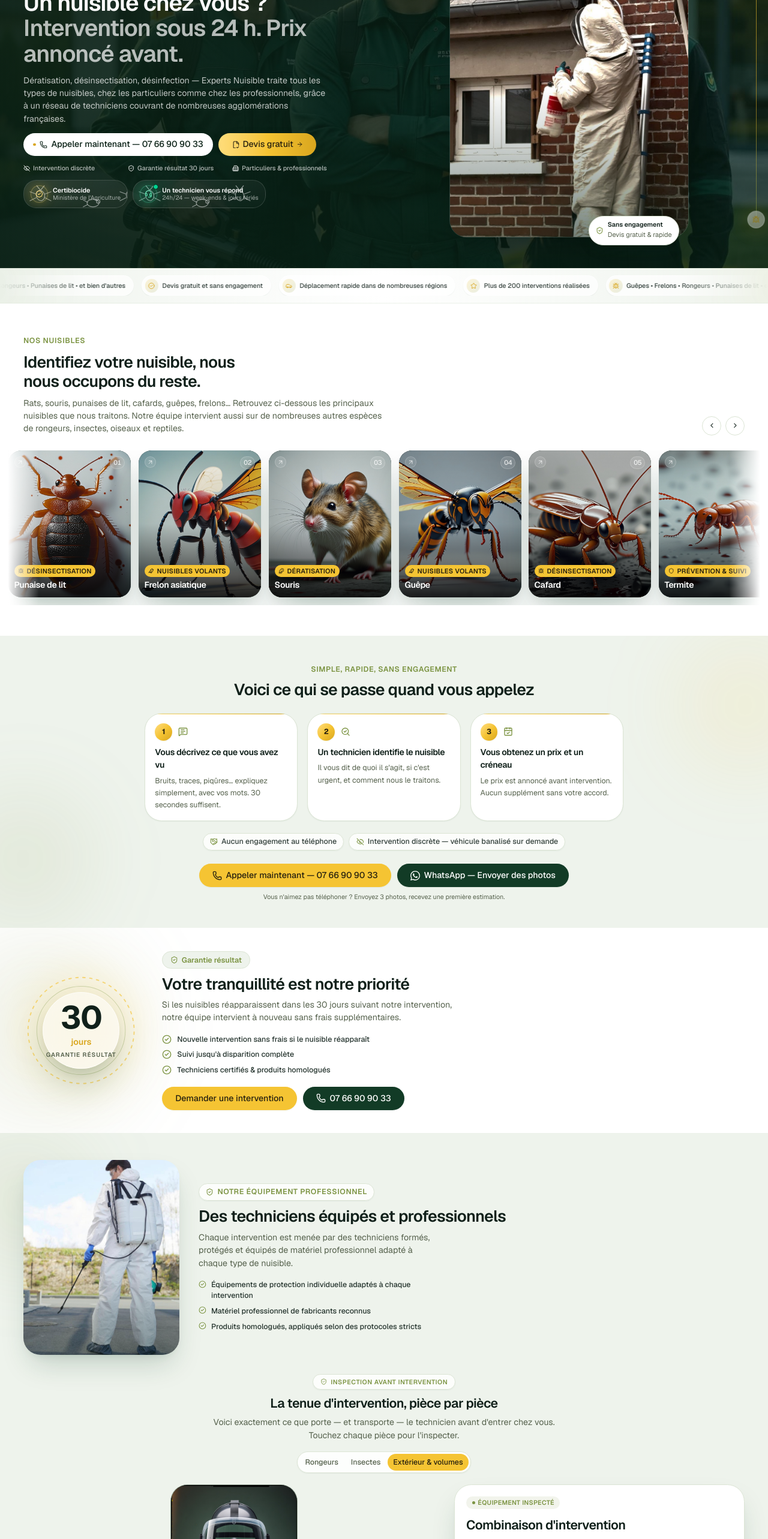
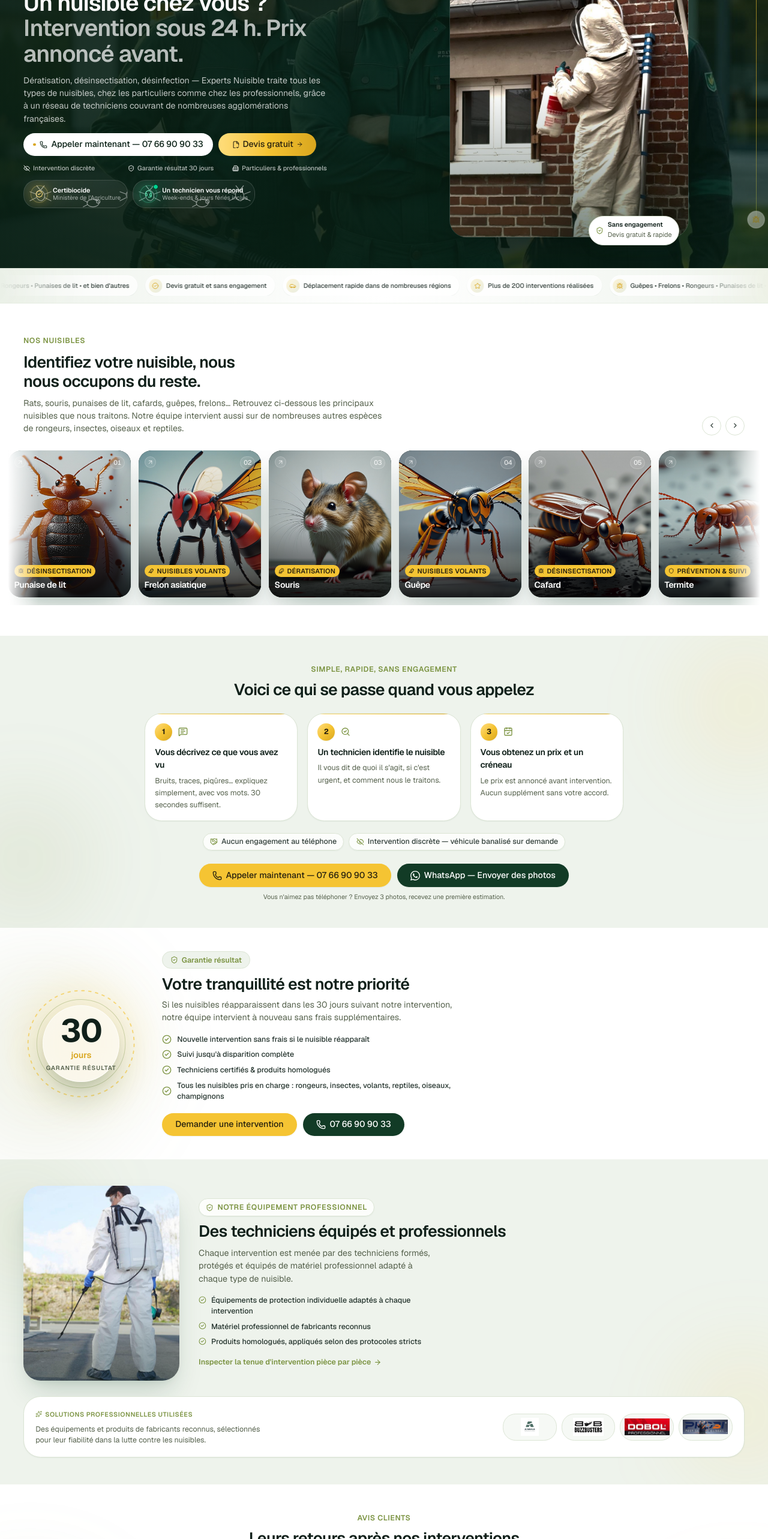
Before and after one commit to Ryad-Cyber/experts-nuisible, a Next.js app: page / in a window 1280 px wide. Shown: the part 234-2800 px from the top of the page at 60% size. Built offline with nearby package versions, Linux system fonts and the light colour scheme.

Commit message:
refactor: optimize homepage structure and reduce visual overload

```diff
--- a/src/app/identifier/page.tsx
+++ b/src/app/identifier/page.tsx
@@ -4,6 +4,7 @@ import Image from "next/image";
 import { ShieldCheck, Sparkles } from "lucide-react";
 import { PestIdentifier } from "@/components/sections/PestIdentifier";
 import { GuideNuisibles } from "@/components/sections/GuideNuisibles";
+import { TenueTechnicien } from "@/components/sections/TenueTechnicien";
 import { Configurateur } from "@/components/sections/Configurateur";
 import { Section } from "@/components/ui/Section";
 import { Reveal, StaggerGroup, StaggerItem } from "@/components/ui/Reveal";
@@ -177,6 +178,11 @@ export default function IdentifierPage() {
         <PestIdentifier />
       </Suspense>
       <GuideNuisibles />
+      {/* Tenue interactive — déplacée depuis la homepage (étape 5) : sa place
+          naturelle est cette page d'exploration, ancrée pour le teaser home. */}
+      <Section id="tenue" variant="muted" className="scroll-mt-20 py-12 md:py-16">
+        <TenueTechnicien />
+      </Section>
       <SolutionsProfessionnelles />
       <Configurateur />
     </>
--- a/src/app/page.tsx
+++ b/src/app/page.tsx
@@ -6,7 +6,6 @@ import { Garantie } from "@/components/sections/Garantie";
 import { EquipementProfessionnel } from "@/components/sections/EquipementProfessionnel";
 import { Avis } from "@/components/sections/Avis";
 import { Disponibilite } from "@/components/sections/Disponibilite";
-import { Atouts } from "@/components/sections/Atouts";
 import { Urgence } from "@/components/sections/Urgence";
 import { FAQ } from "@/components/sections/FAQ";
 import { Contact } from "@/components/sections/Contact";
@@ -16,7 +15,9 @@ import { FaqJsonLd } from "@/components/seo/FaqJsonLd";
 // Ordre narratif pensé pour un visiteur stressé :
 // problème traité (Nuisibles) → méthode & contrôle (EtapesAppel, Garantie) →
 // preuves (Equipement, Avis) → freins pratiques (Disponibilite + zones) →
-// différenciation (Atouts) → closing (Urgence) → objections/SEO (FAQ) → Contact.
+// closing (Urgence) → objections/SEO (FAQ) → Contact.
+// L'ancienne section Atouts est fusionnée dans Garantie (redites) ; la tenue
+// interactive vit désormais sur /identifier#tenue.
 export default function Home() {
   return (
     <>
@@ -28,7 +29,6 @@ export default function Home() {
       <EquipementProfessionnel />
       <Avis />
       <Disponibilite />
-      <Atouts />
       <WaveDivider fromColor="var(--color-background)" toColor="var(--color-accent)" />
       <Urgence />
       <WaveDivider fromColor="var(--color-accent)" toColor="var(--color-background)" flip />
--- a/src/components/layout/Footer.tsx
+++ b/src/components/layout/Footer.tsx
@@ -27,7 +27,6 @@ function InstagramIcon(props: SVGProps<SVGSVGElement>) {
 const footerNav = [
   { label: "Services", href: "/#nuisibles" },
   { label: "Nuisibles", href: "/nuisibles" },
-  { label: "Agence", href: "/#agence" },
   { label: "Identifier mon nuisible", href: "/identifier" },
   { label: "Zones d'intervention", href: "/#zone-intervention" },
   { label: "FAQ", href: "/#faq" },
--- a/src/components/sections/Atouts.tsx
+++ /dev/null
@@ -1,121 +0,0 @@
-"use client";
-
-import { useState } from "react";
-import { motion, useReducedMotion } from "framer-motion";
-import { BadgeCheck, Bug, Home, ShieldCheck, type LucideIcon } from "lucide-react";
-import { Section } from "@/components/ui/Section";
-import { Reveal, StaggerGroup, StaggerItem } from "@/components/ui/Reveal";
-import { cn } from "@/lib/utils";
-
-type Pillar = {
-  icon: LucideIcon;
-  title: string;
-  detail: string;
-};
-
-// Uniquement les vrais différenciateurs — le rapide/7j-7/devis gratuit/zone vivent déjà
-// dans le Hero, EtapesAppel et Disponibilite : les répéter ici diluerait ces quatre points.
-const PILLARS: Pillar[] = [
-  {
-    icon: Bug,
-    title: "Tous les nuisibles, sans exception",
-    detail: "Rongeurs • Insectes • Volants • Reptiles • Oiseaux • Parasites • Champignons",
-  },
-  {
-    icon: Home,
-    title: "Particuliers et professionnels",
-    detail: "Maisons • Appartements • Commerces • Locaux professionnels",
-  },
-  {
-    icon: BadgeCheck,
-    title: "Techniciens certifiés Certibiocide",
-    detail: "Certification du ministère de l'Agriculture pour l'usage des produits biocides.",
-  },
-  {
-    icon: ShieldCheck,
-    title: "Suivi jusqu'à disparition complète",
-    detail: "Nouvelle intervention sans frais si le nuisible réapparaît sous 30 jours.",
-  },
-];
-
-export function Atouts() {
-  const [active, setActive] = useState<number | null>(null);
-  const prefersReducedMotion = useReducedMotion();
-
-  return (
-    <Section id="agence" className="relative overflow-hidden py-10 md:py-12">
-      <div
-        aria-hidden
-        className="pointer-events-none absolute -left-40 top-1/3 h-[28rem] w-[28rem] rounded-full bg-secondary/10 blur-3xl"
-      />
-      <div
-        aria-hidden
-        className="pointer-events-none absolute -right-32 bottom-0 h-[24rem] w-[24rem] rounded-full bg-accent/10 blur-3xl"
-      />
-
-      <Reveal className="relative mx-auto max-w-2xl text-center">
-        <span className="text-sm font-semibold uppercase tracking-wider text-secondary">
-          Pourquoi nous choisir
-        </span>
-        <h2 className="mt-3 text-2xl font-semibold tracking-tight text-balance md:text-3xl">
-          Ce qui nous distingue
-        </h2>
-      </Reveal>
-
-      <StaggerGroup
-        className="relative mx-auto mt-9 w-full max-w-2xl"
-        onMouseLeave={() => setActive(null)}
-      >
-        {PILLARS.map((pillar, index) => {
-          const Icon = pillar.icon;
-          const isActive = active === index;
-          const isDimmed = active !== null && !isActive;
-
-          return (
-            <StaggerItem key={pillar.title}>
-              <div
-                onMouseEnter={() => setActive(index)}
-                className={cn(
-                  "group relative flex items-center gap-3 border-b border-border py-3.5 text-left transition-opacity duration-300 last:border-b-0 sm:gap-5",
-                  isDimmed && "opacity-40"
-                )}
-              >
-                {isActive && (
-                  <motion.span
-                    layoutId="atout-indicator"
-                    className="absolute -left-4 top-1/2 h-6 w-1 -translate-y-1/2 rounded-full bg-accent sm:-left-6"
-                    transition={
-                      prefersReducedMotion ? { duration: 0.01 } : { type: "spring", stiffness: 420, damping: 34 }
-                    }
-                  />
-                )}
-
-                <span className="hidden font-mono text-sm tabular-nums text-muted-foreground/50 sm:block">
-                  {String(index + 1).padStart(2, "0")}
-                </span>
-
-                <span
-                  className={cn(
-                    "flex size-9 shrink-0 items-center justify-center rounded-full transition-all duration-300",
-                    isActive
-                      ? "scale-110 bg-accent text-accent-foreground shadow-[0_0_20px_rgba(245,196,51,0.45)]"
-                      : "bg-secondary/10 text-secondary"
-                  )}
-                >
-                  <Icon className="size-4" />
-                </span>
-
-                <div className="min-w-0 flex-1">
-                  <h3 className="text-base font-semibold tracking-tight text-foreground sm:text-lg">
-                    {pillar.title}
-                  </h3>
-                  <p className="mt-0.5 text-sm text-muted-foreground">{pillar.detail}</p>
-                </div>
-              </div>
-            </StaggerItem>
-          );
-        })}
-      </StaggerGroup>
-    </Section>
-  );
-}
--- a/src/components/sections/Disponibilite.tsx
+++ b/src/components/sections/Disponibilite.tsx
@@ -2,16 +2,16 @@
 
 import { useEffect, useRef, useState } from "react";
 import { animate, motion, useInView, useMotionValue, useReducedMotion } from "framer-motion";
-import { CalendarClock, CheckCircle2, Clock3, Sparkles, type LucideIcon } from "lucide-react";
+import { CalendarClock, CheckCircle2, type LucideIcon } from "lucide-react";
 import { Section } from "@/components/ui/Section";
 import { Reveal, StaggerGroup, StaggerItem } from "@/components/ui/Reveal";
 import { requestQuoteForCity } from "@/lib/quoteEvents";
 
+// Le titre de la section dit déjà « Disponible 24h/24 » : les chips ne répètent
+// pas, elles précisent (week-ends, fériés — ce que peu de confrères couvrent).
 const AVAILABILITY_BADGES: { icon: LucideIcon; label: string }[] = [
-  { icon: Clock3, label: "24h/24" },
-  { icon: CalendarClock, label: "7j/7" },
   { icon: CheckCircle2, label: "Week-ends inclus" },
-  { icon: Sparkles, label: "Jours fériés inclus" },
+  { icon: CalendarClock, label: "Jours fériés inclus" },
 ];
 
 // Départements donnés à titre indicatif (fusion de l'ancienne section ZoneIntervention) —
@@ -236,7 +236,7 @@ export function Disponibilite() {
                   <p className="mt-1 text-sm font-medium text-foreground/80">
                     délai d&apos;intervention en urgence
                   </p>
-                  <p className="text-xs text-muted-foreground">Un technicien vous répond 24h/24</p>
+                  <p className="text-xs text-muted-foreground">Un technicien vous répond directement</p>
                 </div>
               </div>
             </div>
--- a/src/components/sections/EquipementProfessionnel.tsx
+++ b/src/components/sections/EquipementProfessionnel.tsx
@@ -2,14 +2,13 @@
 
 import { useEffect, useState } from "react";
 import Image from "next/image";
+import Link from "next/link";
 import { AnimatePresence, motion, useReducedMotion } from "framer-motion";
-import { CheckCircle2, ShieldCheck, Sparkles } from "lucide-react";
+import { ArrowRight, CheckCircle2, ShieldCheck, Sparkles } from "lucide-react";
 import { Section } from "@/components/ui/Section";
 import { Reveal } from "@/components/ui/Reveal";
-import { cn } from "@/lib/utils";
 import { technicianPhotos } from "@/data/equipment";
 import { PROFESSIONAL_PARTNERS } from "@/data/professionalPartners";
-import { TenueTechnicien } from "./TenueTechnicien";
 
 // Rythme rapide voulu (~1,5 s par photo) — l'effet cinéma reste porté par le
 // crossfade et la dérive de zoom Ken Burns, qui ne changent pas.
@@ -24,9 +23,9 @@ const PROOF_POINTS = [
 ];
 
 // Fabricants/fournisseurs : source unique dans data/professionalPartners.ts —
-// le bandeau rotatif et la section "Solutions professionnelles" de /identifier
-// affichent exactement la même liste.
-const PARTNER_ROTATE_MS = 4600;
+// le bandeau et la section "Solutions professionnelles" de /identifier affichent
+// exactement la même liste. Logos statiques : le carousel photos est la seule
+// animation permanente de la section (philosophie « un seul battement »).
 
 function TechnicianSlideshow() {
   const prefersReducedMotion = useReducedMotion();
@@ -77,22 +76,9 @@ function TechnicianSlideshow() {
 }
 
 function PartnersStrip() {
-  const [active, setActive] = useState(0);
-  const prefersReducedMotion = useReducedMotion();
-
-  useEffect(() => {
-    if (prefersReducedMotion || PROFESSIONAL_PARTNERS.length < 2) return;
-    const timer = setInterval(() => {
-      setActive((prev) => (prev + 1) % PROFESSIONAL_PARTNERS.length);
-    }, PARTNER_ROTATE_MS);
-    return () => clearInterval(timer);
-  }, [prefersReducedMotion]);
-
-  const partner = PROFESSIONAL_PARTNERS[active];
-
   return (
-    <div className="flex flex-col items-center gap-4 rounded-2xl border border-border bg-background p-5 shadow-sm sm:flex-row sm:justify-between sm:gap-6 sm:p-6">
-      <div className="text-center sm:text-left">
+    <div className="flex flex-col items-center gap-4 rounded-2xl border border-border bg-background p-5 shadow-sm lg:flex-row lg:justify-between lg:gap-6 lg:p-6">
+      <div className="text-center lg:text-left">
         <span className="inline-flex items-center gap-1.5 text-xs font-semibold uppercase tracking-wider text-secondary">
           <Sparkles className="size-3.5" />
           Solutions professionnelles utilisées
@@ -103,43 +89,24 @@ function PartnersStrip() {
         </p>
       </div>
 
-      <div className="flex flex-col items-center gap-2.5">
-        <div className="relative flex h-16 w-40 items-center justify-center overflow-hidden rounded-xl border border-border bg-muted/50">
-          <AnimatePresence mode="wait">
-            <motion.div
-              key={partner.name}
-              initial={{ opacity: 0, y: prefersReducedMotion ? 0 : 8 }}
-              animate={{ opacity: 1, y: 0 }}
-              exit={{ opacity: 0, y: prefersReducedMotion ? 0 : -8 }}
-              transition={{ duration: 0.5, ease: [0.16, 1, 0.3, 1] }}
-              className="absolute inset-0 flex items-center justify-center p-2.5"
+      {/* Barre de logos statique — pattern "press bar" : la crédibilité se montre,
+          elle ne clignote pas. */}
+      <ul className="flex flex-wrap items-center justify-center gap-2.5">
+        {PROFESSIONAL_PARTNERS.map((partner) => (
+          <li
+            key={partner.id}
+            className="flex h-14 w-28 items-center justify-center overflow-hidden rounded-xl border border-border bg-muted/50 p-2"
           >
             <Image
               src={partner.logo}
               alt={partner.name}
-                width={160}
-                height={64}
+              width={112}
+              height={56}
               className="h-full w-auto object-contain"
             />
-            </motion.div>
-          </AnimatePresence>
-        </div>
-
-        <div className="flex items-center justify-center gap-1.5">
-          {PROFESSIONAL_PARTNERS.map((p, index) => (
-            <button
-              key={p.name}
-              type="button"
-              onClick={() => setActive(index)}
-              aria-label={`Afficher ${p.name}`}
-              className={cn(
-                "h-1.5 rounded-full transition-all duration-300",
-                index === active ? "w-5 bg-secondary" : "w-1.5 bg-border hover:bg-secondary/40"
-              )}
-            />
+          </li>
         ))}
-        </div>
-      </div>
+      </ul>
     </div>
   );
 }
@@ -185,11 +152,18 @@ export function EquipementProfessionnel() {
               </li>
             ))}
           </ul>
+
+          {/* Teaser vers la tenue interactive (déplacée sur /identifier) : le signal
+              de professionnalisme reste, la grosse section interactive non. */}
+          <Link
+            href="/identifier#tenue"
+            className="group mt-5 inline-flex items-center gap-1.5 text-sm font-semibold text-secondary transition-colors hover:text-foreground"
+          >
+            Inspecter la tenue d&apos;intervention pièce par pièce
+            <ArrowRight className="size-4 transition-transform duration-300 group-hover:translate-x-0.5" />
+          </Link>
         </div>
       </Reveal>
-
-      {/* Plateau d'inspection : la tenue pièce par pièce + matériel contextualisé. */}
-      <TenueTechnicien />
 
       <Reveal delay={0.1} className="relative mt-8">
         <PartnersStrip />
--- a/src/components/sections/Garantie.tsx
+++ b/src/components/sections/Garantie.tsx
@@ -7,10 +7,13 @@ import { Button } from "@/components/ui/Button";
 import { Reveal } from "@/components/ui/Reveal";
 import { siteConfig } from "@/config/site";
 
+// Le dernier point vient de l'ancienne section Atouts (fusionnée ici) : c'est
+// le seul de ses piliers qui n'était pas déjà dit ailleurs sur la page.
 const POINTS = [
   "Nouvelle intervention sans frais si le nuisible réapparaît",
   "Suivi jusqu'à disparition complète",
   "Techniciens certifiés & produits homologués",
+  "Tous les nuisibles pris en charge : rongeurs, insectes, volants, reptiles, oiseaux, champignons",
 ];
 
 function GuaranteeMedallion() {
--- a/src/components/sections/Hero.tsx
+++ b/src/components/sections/Hero.tsx
@@ -152,7 +152,7 @@ export function Hero() {
               </span>
               <div className="relative text-left leading-tight">
                 <p className="text-xs font-semibold text-white">Un technicien vous répond</p>
-                <p className="text-[10px] text-white/60">24h/24 — week-ends &amp; jours fériés</p>
+                <p className="text-[10px] text-white/60">Week-ends &amp; jours fériés inclus</p>
               </div>
             </div>
           </StaggerItem>
--- a/src/components/sections/TenueTechnicien.tsx
+++ b/src/components/sections/TenueTechnicien.tsx
@@ -231,7 +231,7 @@ export function TenueTechnicien() {
   }
 
   return (
-    <div ref={rootRef} className="relative mt-10">
+    <div ref={rootRef} className="relative">
       <div className="mx-auto max-w-2xl text-center">
         <span className="inline-flex items-center gap-2 rounded-full border border-border bg-background/80 px-3.5 py-1.5 text-xs font-semibold uppercase tracking-wider text-secondary shadow-sm backdrop-blur-sm">
           <ShieldCheck className="size-3.5" />
--- a/src/config/site.ts
+++ b/src/config/site.ts
@@ -42,7 +42,6 @@ export const siteConfig = {
   nav: [
     { label: "Accueil", href: "/" },
     { label: "Services", href: "/#nuisibles" },
-    { label: "Pourquoi nous", href: "/#agence" },
     { label: "Identifier mon nuisible", href: "/identifier" },
     { label: "FAQ", href: "/#faq" },
     { label: "Contact", href: "/#contact" },
```
Lines whose indentation alone changed are shown as unchanged.
